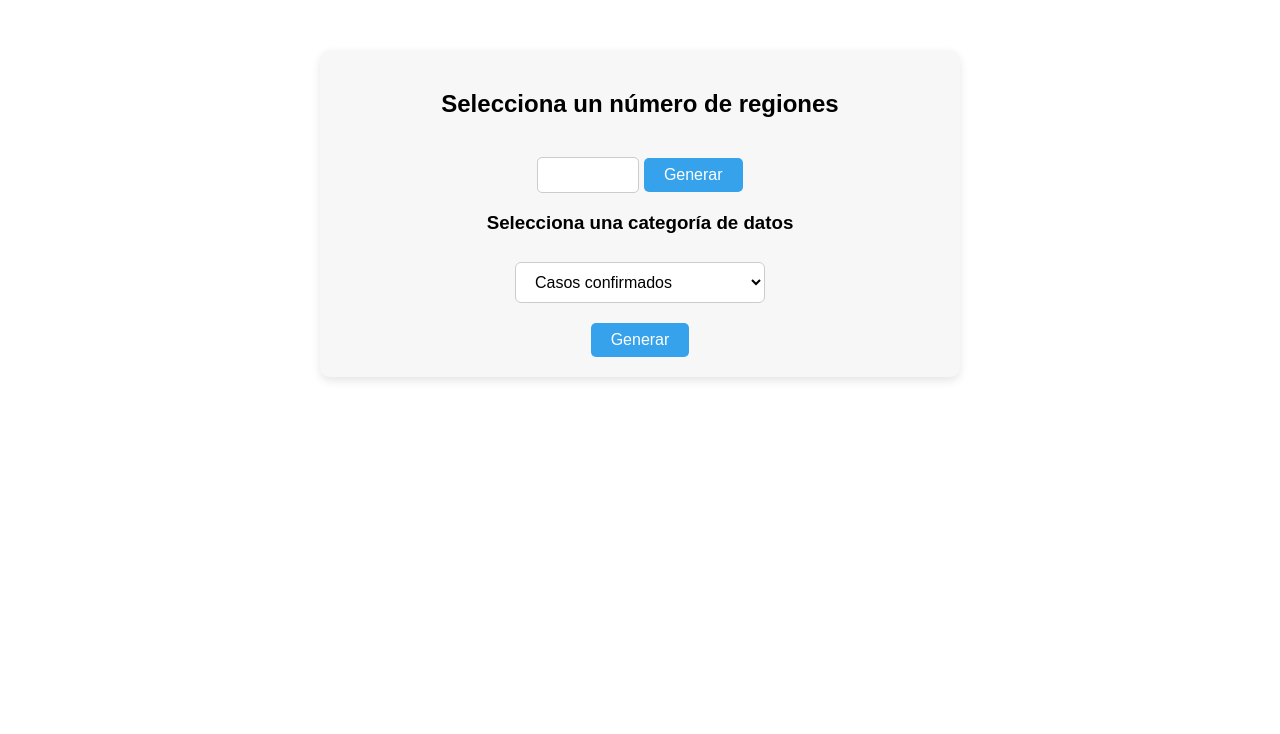
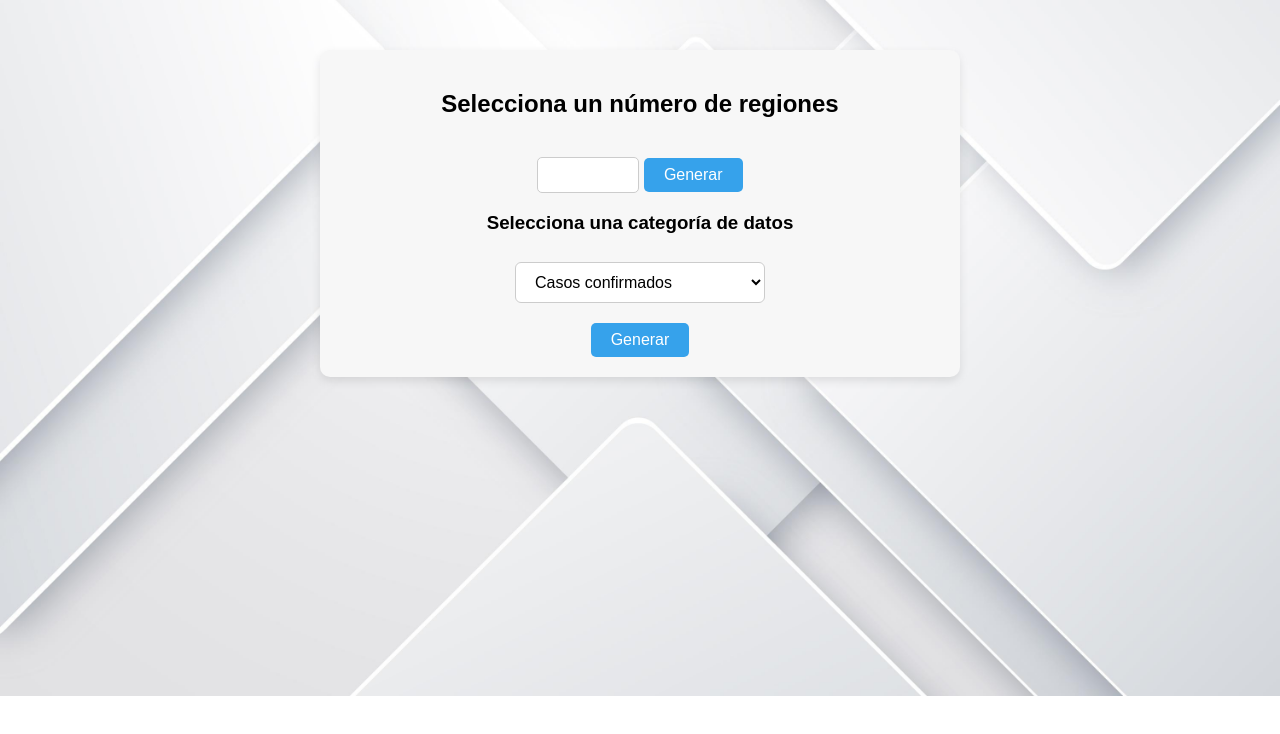
Before and after one commit to renzogeomar/tarea-Ajax-, a plain HTML site: page problema1/index.html in a window 1280 px wide. Drawn offline with nearby package versions, Linux system fonts and the light colour scheme.

Commit message:
ultimo commit

```diff
--- a/problema1/css/style.css
+++ b/problema1/css/style.css
@@ -1,3 +1,10 @@
+
+body {
+    background-image: url('fondo.jpg');
+    background-size: cover;
+    background-position: center;
+    background-repeat: no-repeat;
+  }
 #principal {
     width: 90%;
     max-width: 600px;
--- a/problema1/index.html
+++ b/problema1/index.html
@@ -108,14 +108,11 @@
           resultado += `Opción ${i}: ${regionSeleccionada} → Sin datos disponibles\n`;
         }
       }
-
-      alert(resultado);
-
+      //alert(resultado);
       // Destruir gráfico anterior si existe
       if (chartInstance) {
         chartInstance.destroy();
       }
-
       const ctx = document.getElementById("grafico").getContext("2d");
       chartInstance = new Chart(ctx, {
         type: "bar",
```
Also changed, not shown: problema1/css/fondo.jpg (added).
